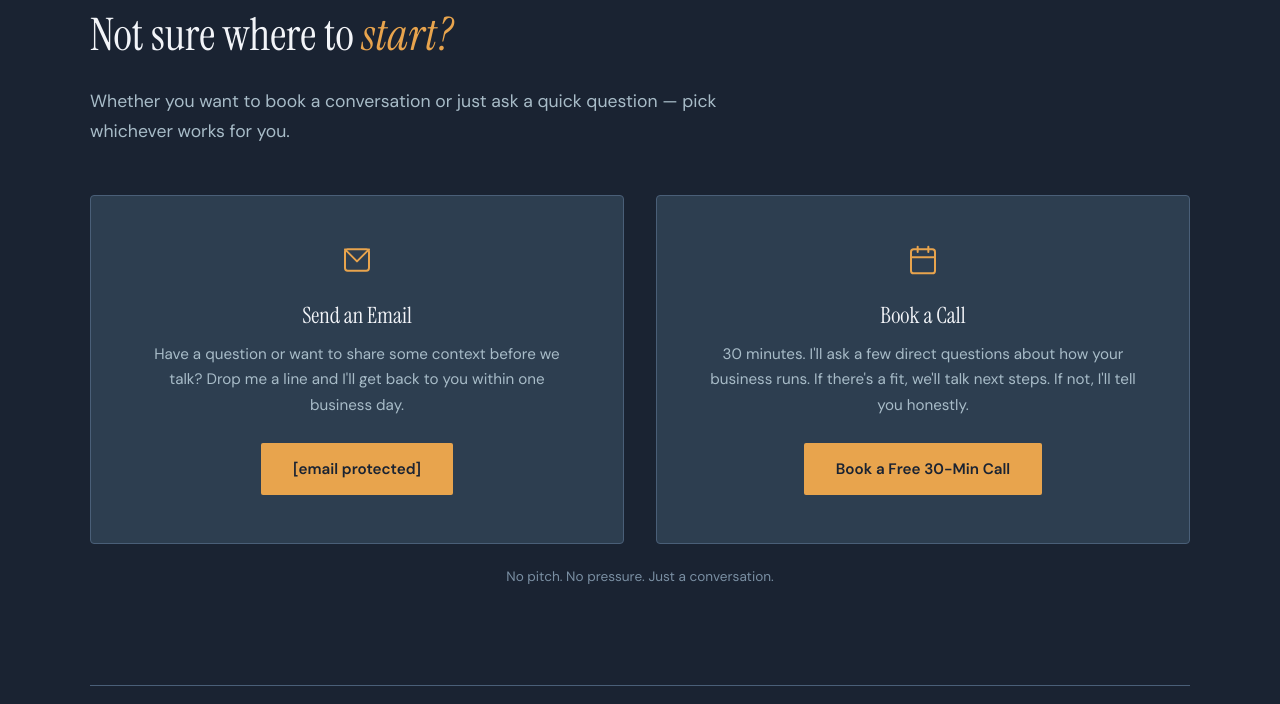
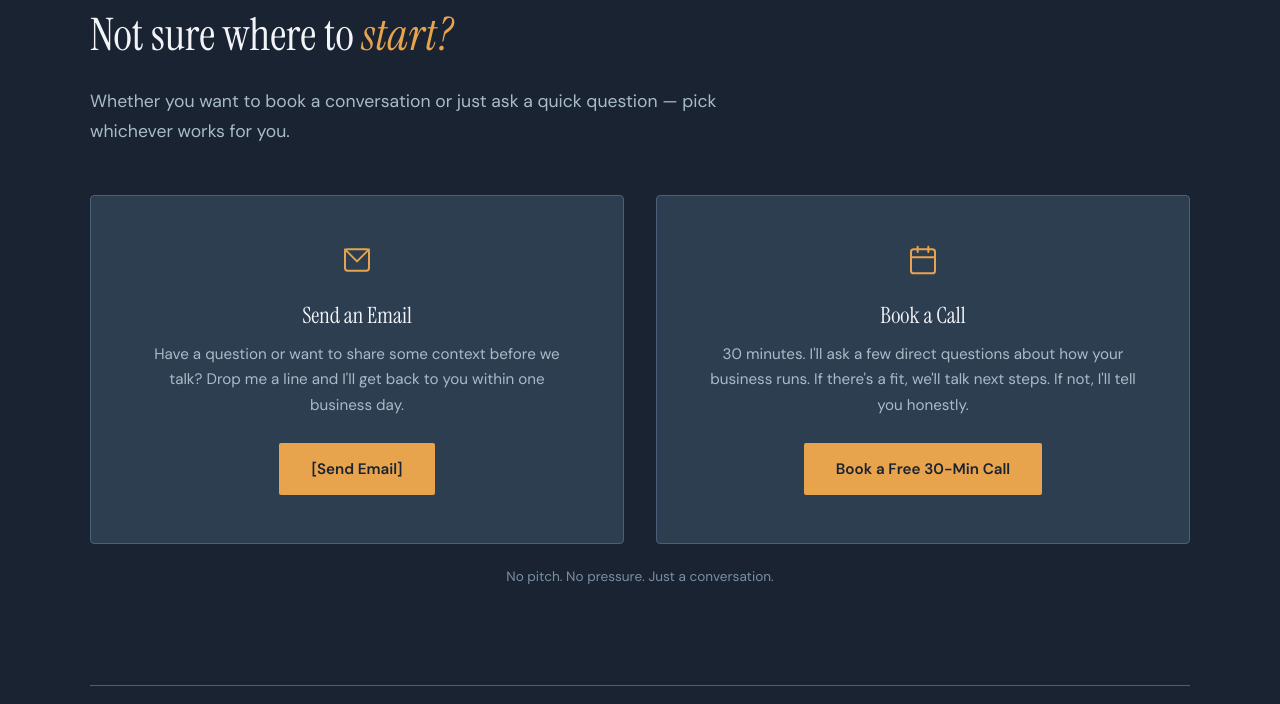
Before and after one commit to sjarvis-maker/jarvis-strategies-site, a plain HTML site: page index.html in a window 1280 px wide. Shown: the part 8224-8928 px from the top of the page. Drawn offline with Linux system fonts and the light colour scheme; animation ran at ten frames a second.

Commit message:
Fix Send Email

```diff
--- a/index.html
+++ b/index.html
@@ -367,7 +367,7 @@ footer { padding: 40px; border-top: 1px solid var(--border); display: flex; just
           <svg width="32" height="32" viewBox="0 0 24 24" fill="none" stroke="var(--accent)" stroke-width="1.5" stroke-linecap="round" stroke-linejoin="round" style="margin-bottom:20px"><rect x="3" y="4" width="18" height="16" rx="2"/><polyline points="3,4 12,13 21,4"/></svg>
           <h3 style="font-size:1.4rem;margin-bottom:12px">Send an Email</h3>
           <p style="font-size:0.95rem;color:var(--secondary);line-height:1.7;margin-bottom:24px">Have a question or want to share some context before we talk? Drop me a line and I'll get back to you within one business day.</p>
-          <a href="mailto:sjarvis@jarvisstrategies.com" class="btn btn-primary" style="font-size:0.95rem"><span class="__cf_email__" data-cfemail="55263f3427233c26153f3427233c26262127342130323c30267b363a38">[email&#160;protected]</span></a>
+          <a href="mailto:sjarvis@jarvisstrategies.com" class="btn btn-primary" style="font-size:0.95rem"><span class="__cf_email__" data-cfemail="55263f3427233c26153f3427233c26262127342130323c30267b363a38">[Send&#160;Email]</span></a>
         </div>
         <div class="card" style="text-align:center;padding:48px">
           <svg width="32" height="32" viewBox="0 0 24 24" fill="none" stroke="var(--accent)" stroke-width="1.5" stroke-linecap="round" stroke-linejoin="round" style="margin-bottom:20px"><rect x="3" y="4" width="18" height="18" rx="2"/><line x1="3" y1="10" x2="21" y2="10"/><line x1="16" y1="2" x2="16" y2="6"/><line x1="8" y1="2" x2="8" y2="6"/></svg>
```
